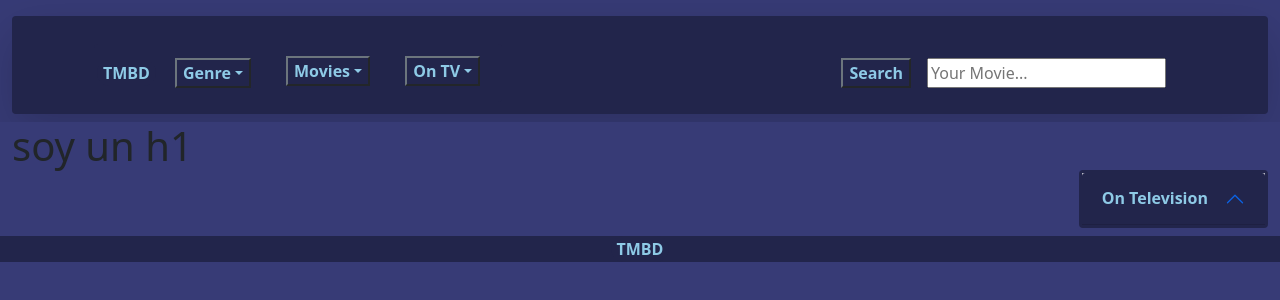
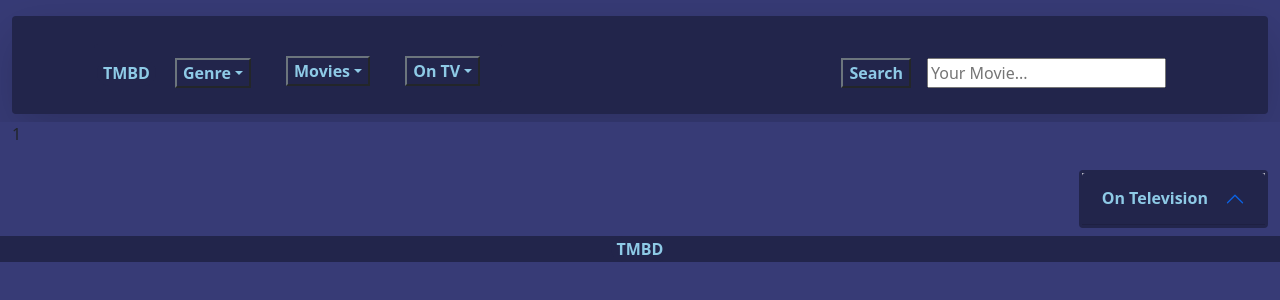
Before and after one commit to amacazzaga/moviestmbd, a React (Create React App) app: page /inspectmovie/1 in a window 1280 px wide. Shown: the top 300 px of the page. Built offline with nearby package versions, Linux system fonts and the light colour scheme; no server answers.

Commit message:
movieiteminspect component created

```diff
--- a/src/App.js
+++ b/src/App.js
@@ -11,6 +11,7 @@ import "./App.css";
 import MovieItemSearch from "./Body/MovieItemSearch";
 import Logo from "./Header/Logo";
 import LogoFooter from "./Footer/LogoFooter";
+import MovieItemInspect from "./Body/MovieItemInspect";
 ///////////////////////////////////////////////////////////////////////
 const baseUrl = "https://api.themoviedb.org/3/discover";
 const baseUrlTv = "https://api.themoviedb.org/3/discover/tv?";
@@ -118,7 +119,7 @@ function App() {
                       />
                     </Route>
                     <Route path="/inspectmovie/:id/">
-                      {/*INSPECTMOVIE*/ <h1>soy un h1</h1>}
+                     <MovieItemInspect/>
                     </Route>
                   </Switch>
                 </div>
--- /dev/null
+++ b/src/Body/MovieItemInspect.js
@@ -0,0 +1,11 @@
+import React from 'react'
+import { useParams } from "react-router-dom";
+
+const MovieItemInspect = () => {
+    const {id}= useParams();
+  return (
+    <div>{id}</div>
+  )
+}
+
+export default MovieItemInspect
```
